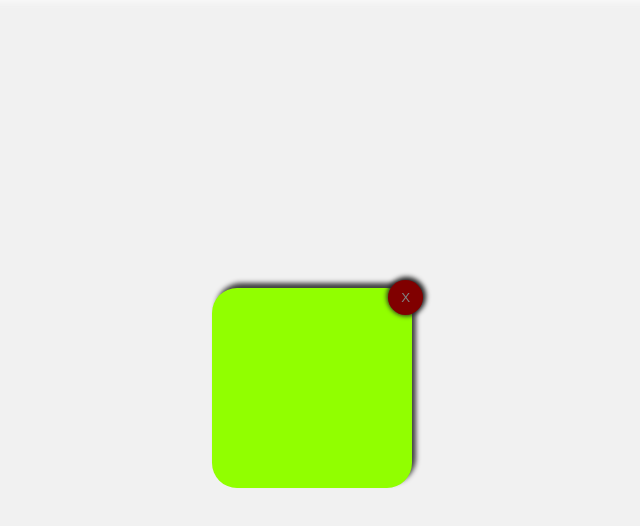
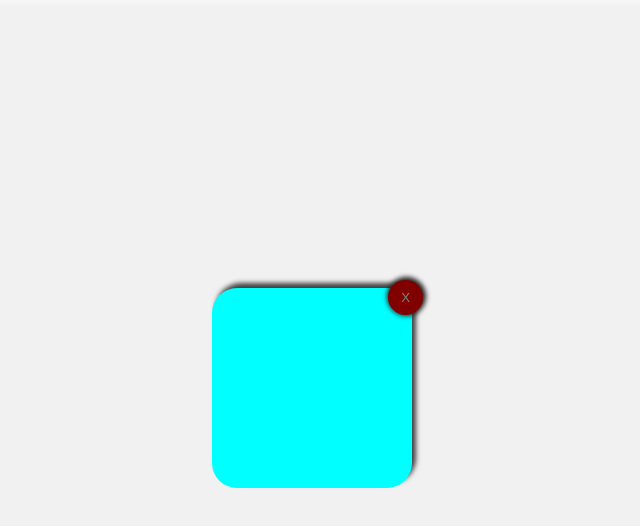
Before and after one commit to KeotiseuF/ghDistant, a plain HTML site: page helloworld.html in a window 1280 px wide. Both pictures are taken after a click on the button "Open". Shown: the whole page, without its empty margins (351-991 px from the left). Drawn offline with Linux system fonts and the light colour scheme.

Commit message:
Close #1Issue

```diff
--- a/style.css
+++ b/style.css
@@ -34,7 +34,7 @@ button
     position: absolute;
     width: 200px;
     height: 200px;
-    background: #91ff00;
+    background: cyan;
     top: 36%;
     left: 44%;
     display: flex;
```
